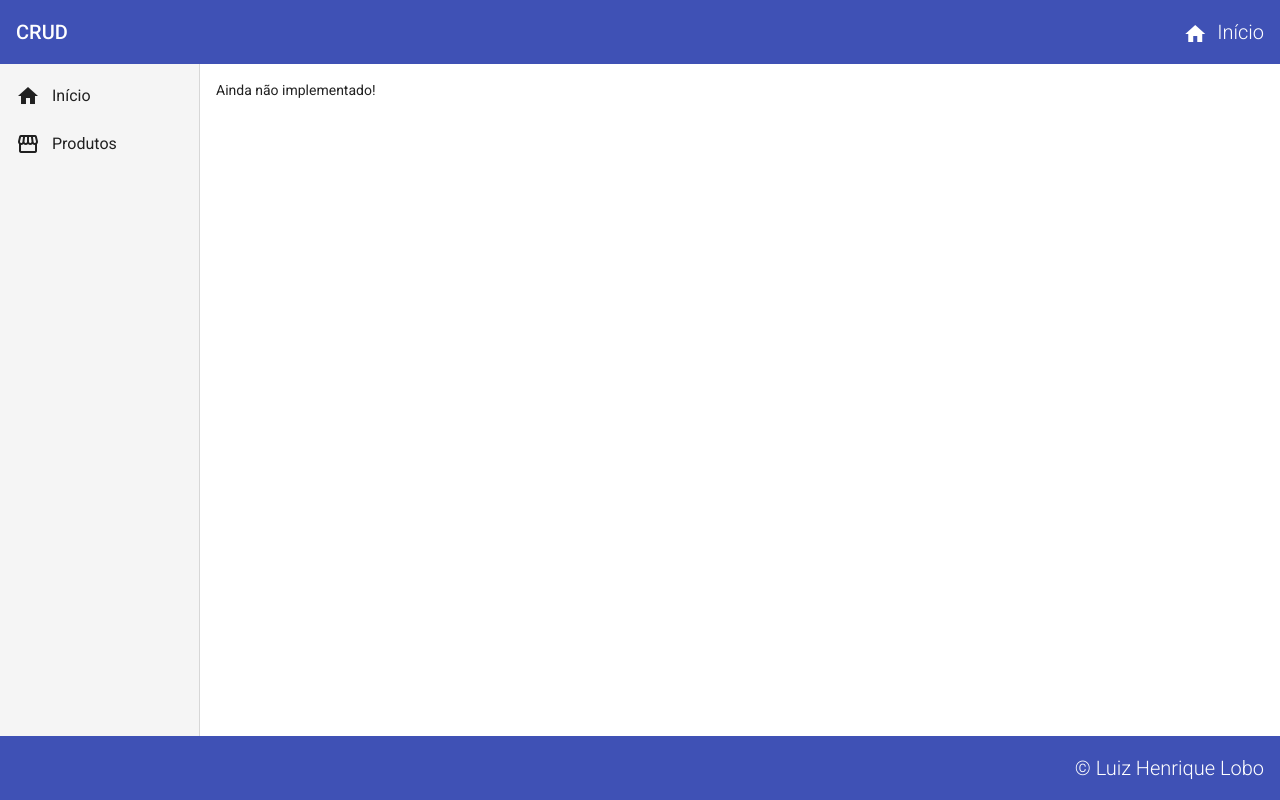
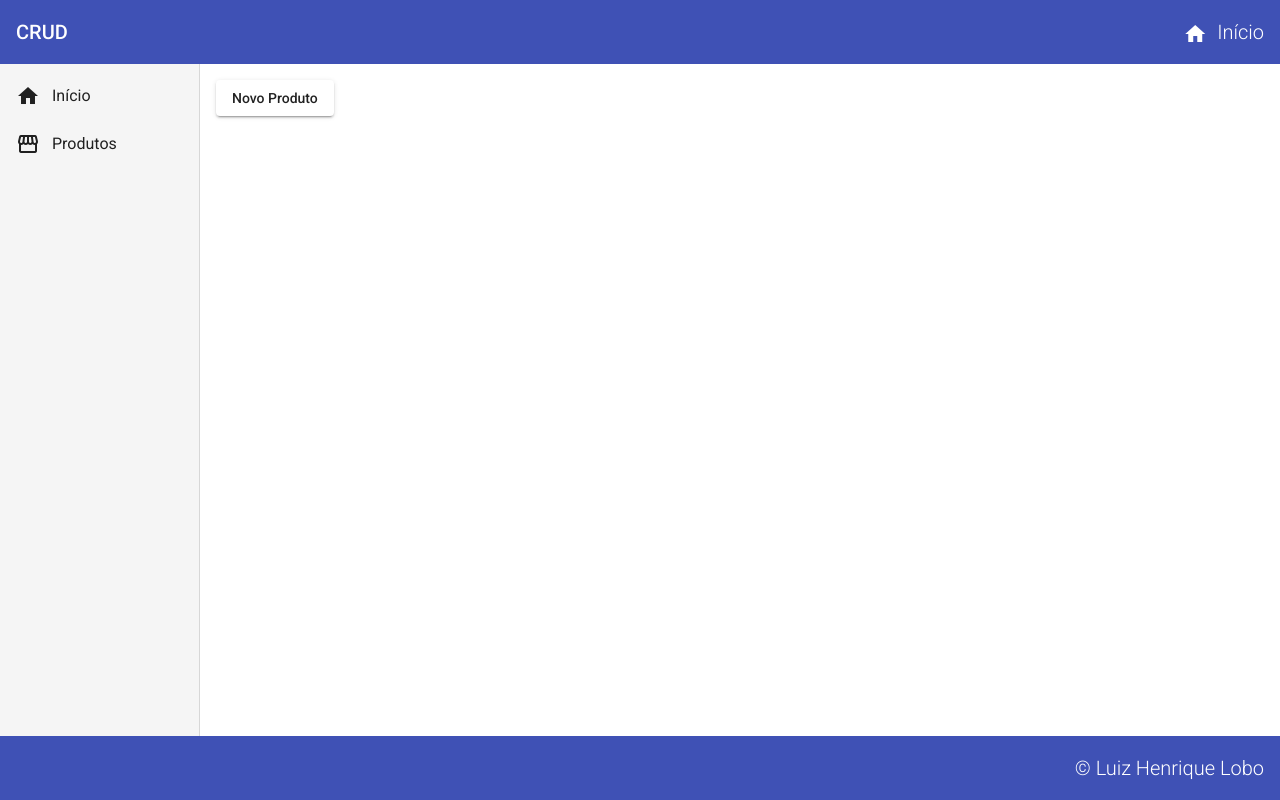
Before and after one commit to LuizHenriqueLobo1/Angular-CRUD, an Angular app: page /products in a window 1280 px wide. Built offline with nearby package versions, Linux system fonts and the light colour scheme.

Commit message:
Adicionando product-create component e product model class

```diff
--- a/src/app/app-routing.module.ts
+++ b/src/app/app-routing.module.ts
@@ -3,6 +3,7 @@ import { RouterModule, Routes } from '@angular/router';
 
 import { HomeComponent } from './views/home/home.component';
 import { ProductCrudComponent} from './views/product-crud/product-crud.component';
+import { ProductCreateComponent } from './components/product/product-create/product-create.component';
 
 const routes: Routes = [
   {
@@ -12,6 +13,10 @@ const routes: Routes = [
   {
     path: "products",
     component: ProductCrudComponent
+  },
+  {
+    path: "products/create",
+    component: ProductCreateComponent
   }
 ];
 
--- /dev/null
+++ b/src/app/components/product/product-create/product-create.component.html
@@ -0,0 +1 @@
+<p>product-create works!</p>
--- /dev/null
+++ b/src/app/components/product/product-create/product-create.component.ts
@@ -0,0 +1,15 @@
+import { Component, OnInit } from '@angular/core';
+
+@Component({
+  selector: 'app-product-create',
+  templateUrl: './product-create.component.html',
+  styleUrls: ['./product-create.component.css']
+})
+export class ProductCreateComponent implements OnInit {
+
+  constructor() { }
+
+  ngOnInit(): void {
+  }
+
+}
--- /dev/null
+++ b/src/app/components/product/product.model.ts
@@ -0,0 +1,5 @@
+export interface Product {
+    id?: number
+    name: string
+    price: number
+}
--- a/src/app/views/product-crud/product-crud.component.html
+++ b/src/app/views/product-crud/product-crud.component.html
@@ -1 +1,3 @@
-<span>Ainda não implementado!</span>
+<button mat-raised-button (click)="navigateToProductCreate()">
+    Novo Produto
+</button>
--- a/src/app/views/product-crud/product-crud.component.ts
+++ b/src/app/views/product-crud/product-crud.component.ts
@@ -1,4 +1,5 @@
 import { Component, OnInit } from '@angular/core';
+import { Router } from '@angular/router';
 
 @Component({
   selector: 'app-product-crud',
@@ -7,9 +8,13 @@ import { Component, OnInit } from '@angular/core';
 })
 export class ProductCrudComponent implements OnInit {
 
-  constructor() { }
+  constructor(private router: Router) { }
 
   ngOnInit(): void {
   }
 
+  navigateToProductCreate(): void {
+    this.router.navigate(['/products/create'])
+  }
+
 }
```
Also changed, not shown: src/app/app.module.ts (+7 -2 lines), src/app/components/product/product-create/product-create.component.css (added).
